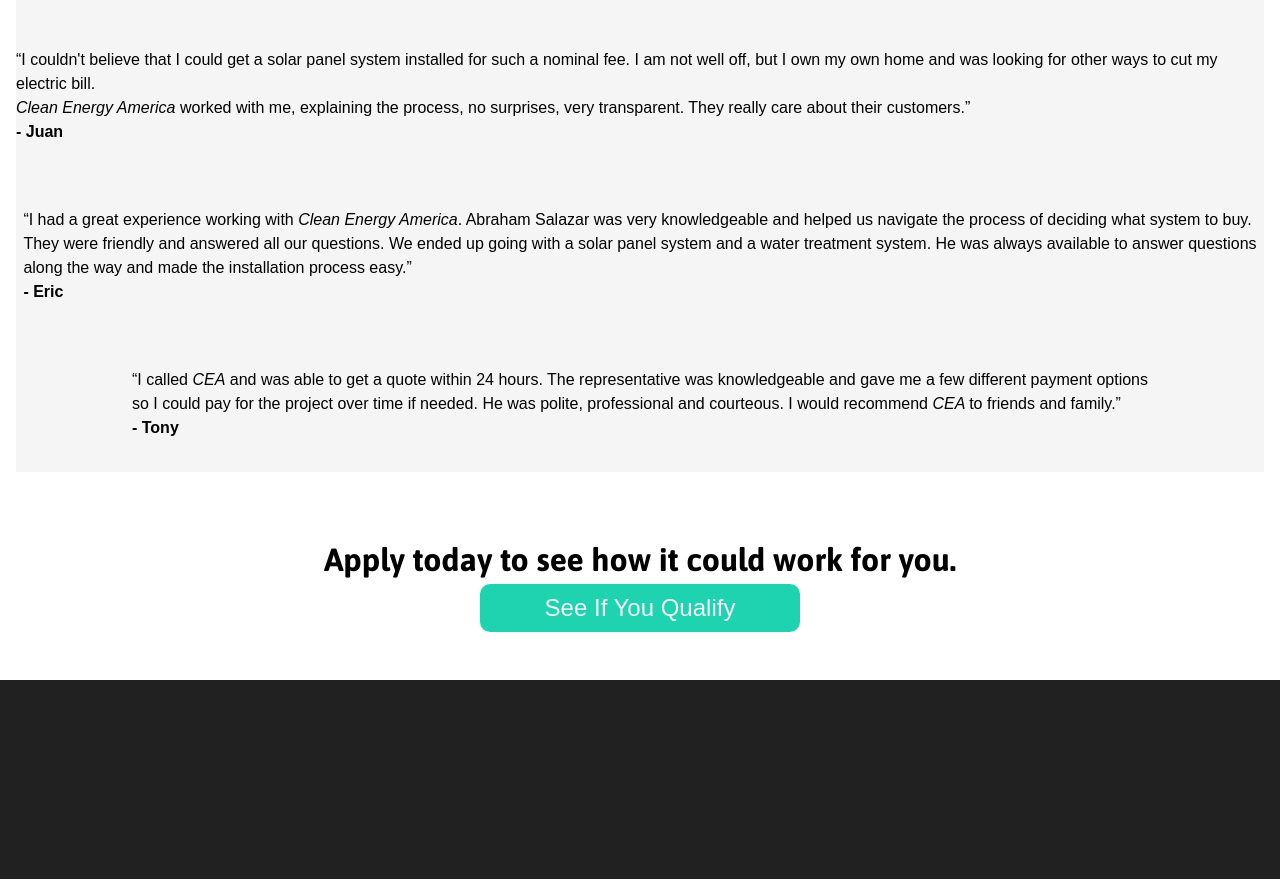
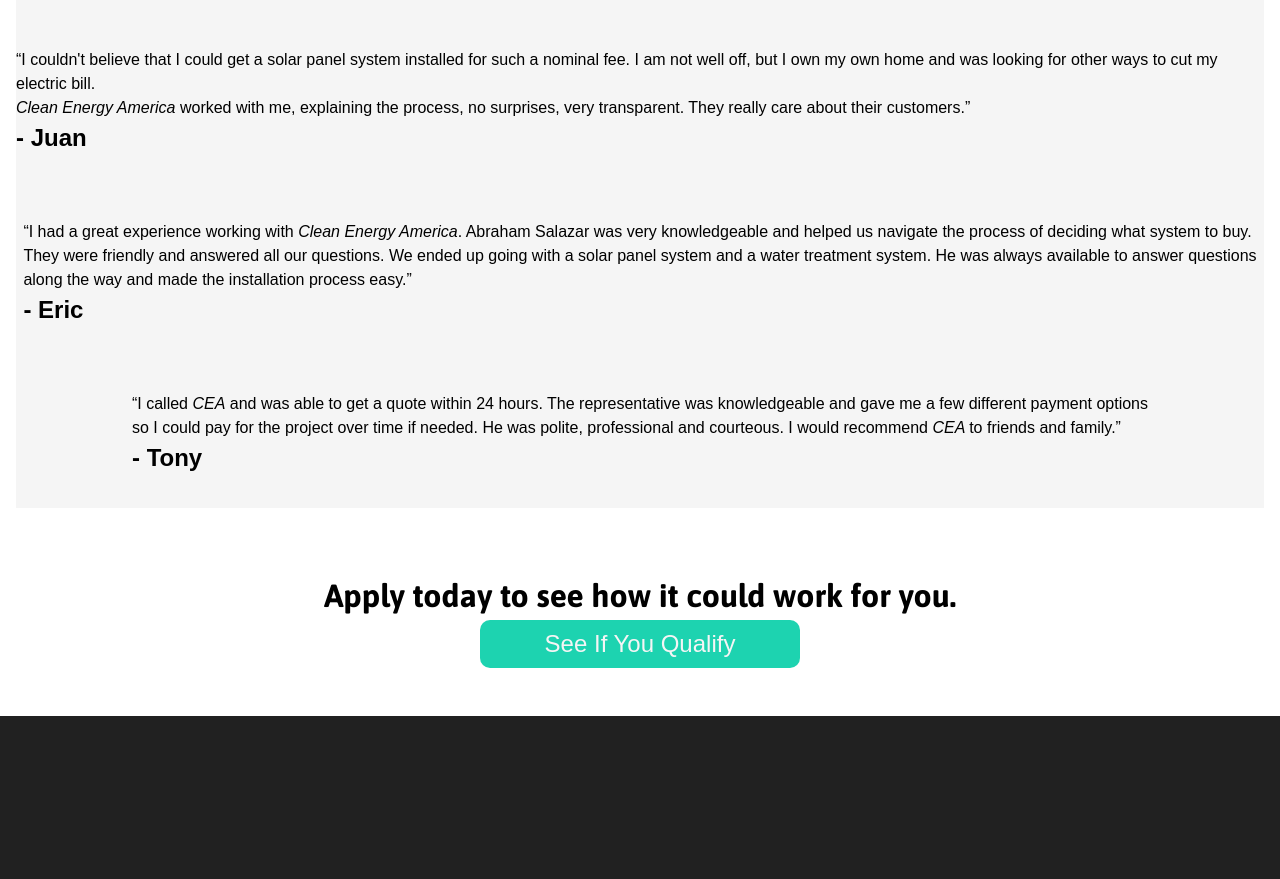
Before and after one commit to eric-santosCEA/second-solarcea, a React (Create React App) app: page / in a window 1280 px wide. Shown: the part 6409-7288 px from the top of the page. Built offline with nearby package versions, Linux system fonts and the light colour scheme.

Commit message:
fixed testimonials lighthouse problem

```diff
--- a/src/components/Home.js
+++ b/src/components/Home.js
@@ -178,7 +178,7 @@
               about their customers.
             </q>
             <figcaption>
-              <h4>- Juan</h4>
+              <h2>- Juan</h2>
             </figcaption>
           </blockquote>
 
@@ -195,7 +195,7 @@
             </q>
 
             <figcaption>
-              <h4>- Eric</h4>
+              <h2>- Eric</h2>
             </figcaption>
           </blockquote>
           <blockquote>
@@ -209,7 +209,7 @@
               to friends and family.
             </q>
             <figcaption>
-              <h4>- Tony</h4>
+              <h2>- Tony</h2>
             </figcaption>
           </blockquote>
         </section>
```
